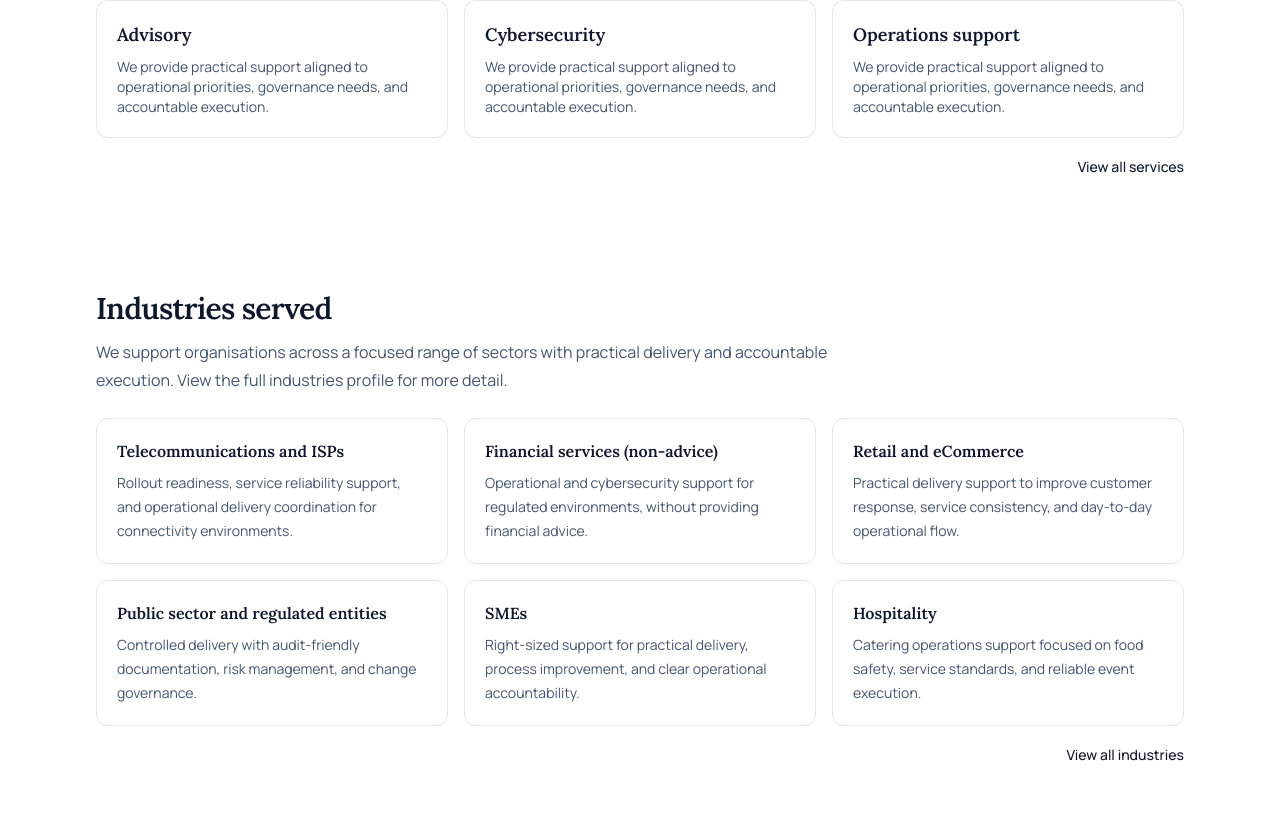
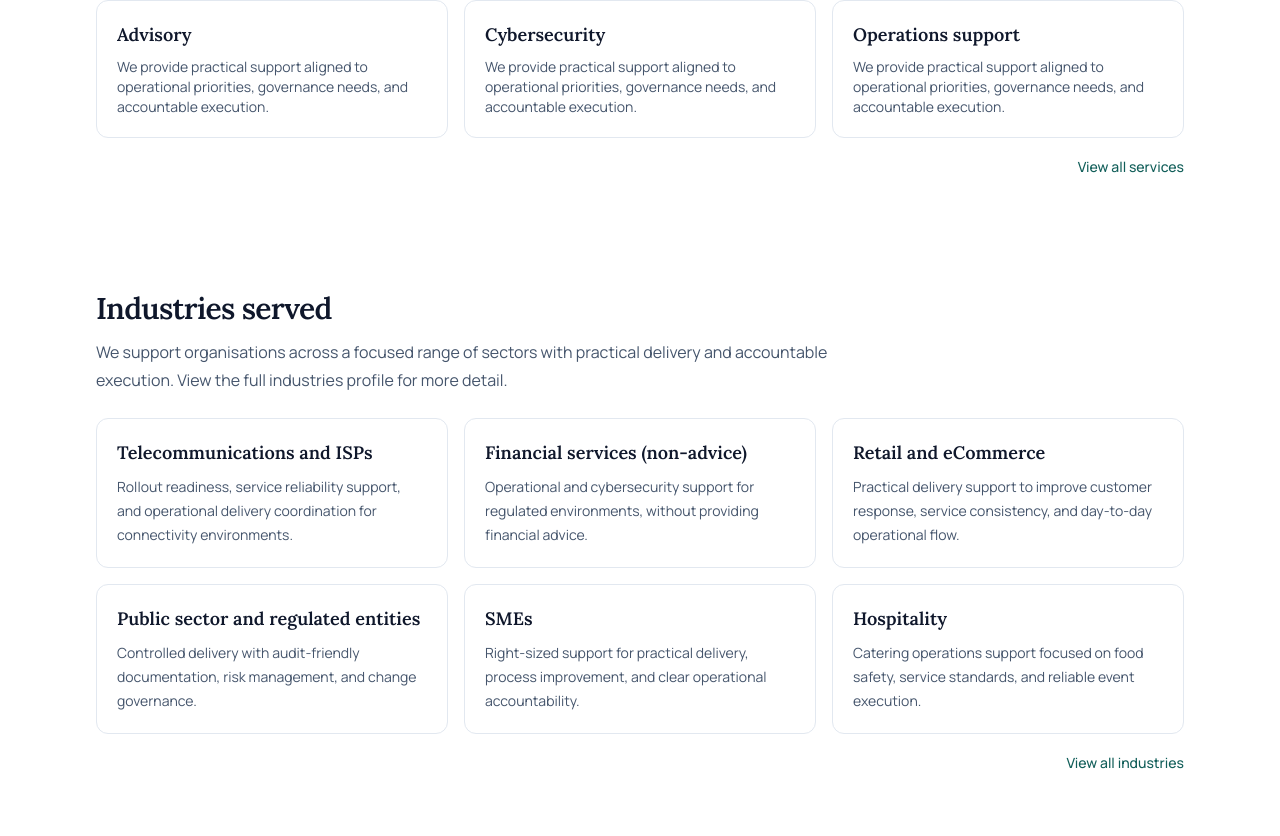
Before and after one commit to Fhatu12/SikhwariG, a Next.js app: page / in a window 1280 px wide. Shown: the part 784-1620 px from the top of the page. Built offline with nearby package versions, Linux system fonts and the light colour scheme; no server answers; the database is empty.

Commit message:
ui: align sections and add consistent focus styles

```diff
--- a/app/globals.css
+++ b/app/globals.css
@@ -24,5 +24,28 @@ h4 {
 
 a {
   color: inherit;
-  text-decoration: none;
 }
+
+a:not([class]) {
+  color: var(--color-brand-700);
+  text-decoration: underline;
+  text-underline-offset: 3px;
+}
+
+.text-link {
+  color: var(--color-brand-700);
+  text-underline-offset: 3px;
+}
+
+.text-link:hover {
+  text-decoration: underline;
+}
+
+.focus-ring {
+  border-radius: 0.375rem;
+}
+
+.focus-ring:focus-visible {
+  outline: 2px solid var(--color-brand-600);
+  outline-offset: 2px;
+}
--- a/app/page.tsx
+++ b/app/page.tsx
@@ -52,13 +52,13 @@ export default async function Home() {
             <TradingDisclaimerBlock className="mt-3" />
             <div className="mt-4 flex flex-wrap gap-3">
               <Link
-                className="rounded-[var(--radius-sm)] bg-[var(--color-brand-700)] px-4 py-2 text-sm font-semibold text-white transition hover:bg-[var(--color-brand-600)]"
+                className="rounded-[var(--radius-sm)] bg-[var(--color-brand-700)] px-4 py-2 text-sm font-semibold text-white transition hover:bg-[var(--color-brand-600)] focus-visible:outline-none focus-visible:ring-2 focus-visible:ring-[var(--color-brand-600)] focus-visible:ring-offset-2"
                 href="/services"
               >
                 Request a quote
               </Link>
               <Link
-                className="rounded-[var(--radius-sm)] border border-slate-300 px-4 py-2 text-sm font-semibold text-slate-700 transition hover:border-slate-500"
+                className="rounded-[var(--radius-sm)] border border-slate-300 px-4 py-2 text-sm font-semibold text-slate-700 transition hover:border-slate-500 focus-visible:outline-none focus-visible:ring-2 focus-visible:ring-[var(--color-brand-600)] focus-visible:ring-offset-2"
                 href="/contact"
               >
                 Contact
@@ -84,10 +84,7 @@ export default async function Home() {
           ))}
         </div>
         <div className="mt-4 text-right">
-          <Link
-            className="text-sm font-medium text-[var(--color-brand-700)] hover:underline"
-            href="/services"
-          >
+          <Link className="text-link focus-ring text-sm font-medium" href="/services">
             View all services
           </Link>
         </div>
--- a/app/services/page.tsx
+++ b/app/services/page.tsx
@@ -62,13 +62,13 @@ export default async function ServicesPage() {
       >
         <div className="flex flex-wrap gap-3">
           <Link
-            className="rounded-[var(--radius-sm)] bg-[var(--color-brand-700)] px-4 py-2 text-sm font-semibold text-white transition hover:bg-[var(--color-brand-600)]"
+            className="rounded-[var(--radius-sm)] bg-[var(--color-brand-700)] px-4 py-2 text-sm font-semibold text-white transition hover:bg-[var(--color-brand-600)] focus-visible:outline-none focus-visible:ring-2 focus-visible:ring-[var(--color-brand-600)] focus-visible:ring-offset-2"
             href="/contact"
           >
             Contact
           </Link>
           <Link
-            className="rounded-[var(--radius-sm)] border border-slate-300 px-4 py-2 text-sm font-semibold text-slate-700 transition hover:border-slate-500"
+            className="rounded-[var(--radius-sm)] border border-slate-300 px-4 py-2 text-sm font-semibold text-slate-700 transition hover:border-slate-500 focus-visible:outline-none focus-visible:ring-2 focus-visible:ring-[var(--color-brand-600)] focus-visible:ring-offset-2"
             href="/contact"
           >
             Request a quote
--- a/components/industries/industries-section.tsx
+++ b/components/industries/industries-section.tsx
@@ -22,17 +22,14 @@ export function IndustriesSection({
       <div className="grid gap-4 sm:grid-cols-2 lg:grid-cols-3">
         {items.map((item) => (
           <article key={item.title} className="rounded-xl border border-slate-200 bg-white p-5">
-            <h3 className="text-base font-semibold text-slate-900">{item.title}</h3>
+            <h3 className="text-lg font-semibold text-slate-900">{item.title}</h3>
             <p className="mt-2 text-sm leading-6 text-slate-600">{item.description}</p>
           </article>
         ))}
       </div>
       {moreHref && moreLabel ? (
         <div className="mt-4 text-right">
-          <Link
-            className="text-sm font-medium text-[var(--color-brand-700)] hover:underline"
-            href={moreHref}
-          >
+          <Link className="text-link focus-ring text-sm font-medium" href={moreHref}>
             {moreLabel}
           </Link>
         </div>
--- a/components/layout/site-footer.tsx
+++ b/components/layout/site-footer.tsx
@@ -24,7 +24,7 @@ export function SiteFooter() {
             <ul className="mt-3 flex flex-wrap gap-x-4 gap-y-2 text-sm text-slate-700">
               {LEGAL_LINKS.map((item) => (
                 <li key={item.href}>
-                  <Link className="hover:text-[var(--color-brand-700)]" href={item.href}>
+                  <Link className="focus-ring hover:text-[var(--color-brand-700)]" href={item.href}>
                     {item.label}
                   </Link>
                 </li>
--- a/components/layout/site-header.tsx
+++ b/components/layout/site-header.tsx
@@ -21,7 +21,7 @@ export function SiteHeader() {
             {NAV_ITEMS.map((item) => (
               <li key={item.href}>
                 <Link
-                  className="transition-colors hover:text-[var(--color-brand-700)]"
+                  className="focus-ring transition-colors hover:text-[var(--color-brand-700)]"
                   href={item.href}
                 >
                   {item.label}
--- a/components/proof/proof-section.tsx
+++ b/components/proof/proof-section.tsx
@@ -1,4 +1,5 @@
 import type { ProofItem } from "@prisma/client";
+import { Container } from "@/components/layout/container";
 import { PROOF_KIND_LABELS } from "@/lib/proof-content";
 
 type ProofSectionProps = {
@@ -23,13 +24,13 @@ export function ProofSection({
   }, {});
 
   return (
-    <section className="border-t border-slate-200 bg-white py-14 sm:py-16">
-      <div className="mx-auto max-w-[var(--container-max-width)] px-4 sm:px-6 lg:px-8">
+    <section className="border-t border-slate-200 bg-white py-10 sm:py-14">
+      <Container>
         <div className="max-w-3xl">
-          <h2 className="text-2xl font-semibold tracking-tight text-slate-900 sm:text-3xl">
+          <h2 className="font-serif text-2xl font-semibold tracking-tight text-slate-900 sm:text-3xl">
             {title}
           </h2>
-          <p className="mt-3 text-sm leading-7 text-slate-600">{description}</p>
+          <p className="mt-3 text-base leading-7 text-slate-600">{description}</p>
         </div>
         <div className="mt-8 grid gap-5 md:grid-cols-2">
           {Object.entries(grouped).map(([kind, kindItems]) => (
@@ -42,7 +43,7 @@ export function ProofSection({
                   <li key={item.id}>
                     {item.url ? (
                       <a
-                        className="font-medium text-[var(--color-brand-700)] hover:underline"
+                        className="text-link focus-ring font-medium"
                         href={item.url}
                         rel="noreferrer"
                         target="_blank"
@@ -59,7 +60,7 @@ export function ProofSection({
             </article>
           ))}
         </div>
-      </div>
+      </Container>
     </section>
   );
 }
```
